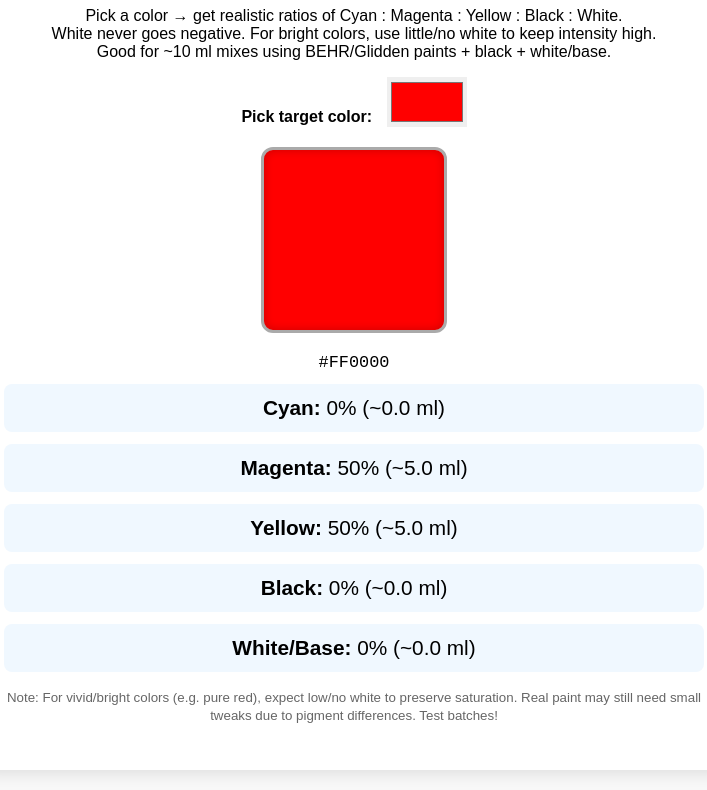
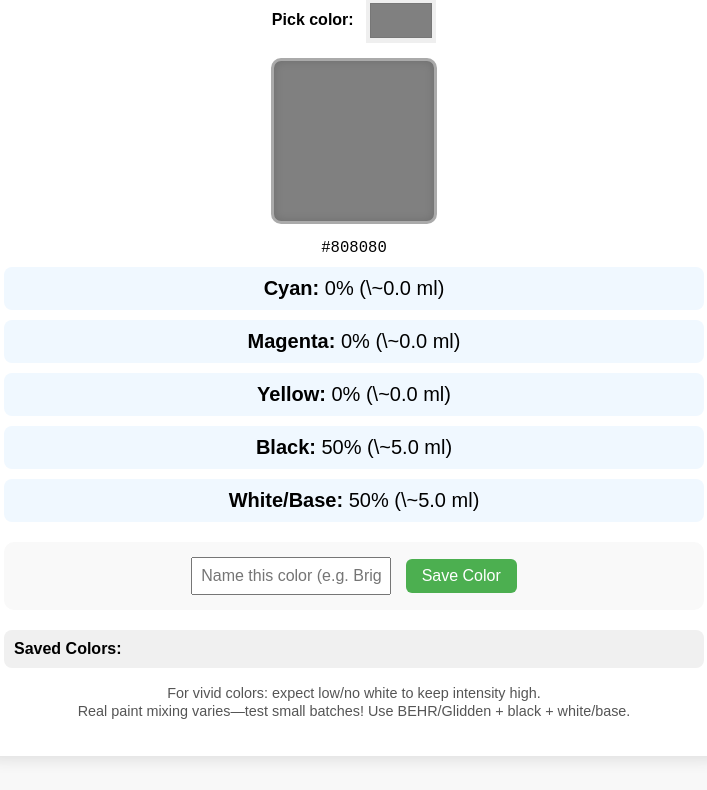
Before and after one commit to DaveTheElder/PaintPicker, a plain HTML site: page index.html in a window 1280 px wide. Shown: the part 168-958 px from the top of the page, without its empty margins (286-993 px from the left). Drawn offline with Linux system fonts and the light colour scheme.

Commit message:
Update index.html added color saving and new custom default color

```diff
--- a/index.html
+++ b/index.html
@@ -3,86 +3,143 @@
 <head>
   <meta charset="UTF-8" />
   <meta name="viewport" content="width=device-width, initial-scale=1.0"/>
-  <title>CMYK Paint Ratio Mixer (Fixed - No Negative White)</title>
+  <title>CMYK Paint Ratio Mixer (Saved Colors)</title>
   <style>
     body {
       font-family: Arial, sans-serif;
       background: #f8f8f8;
       text-align: center;
       padding: 20px;
+      margin: 0;
     }
-    h1 { color: #333; }
+    h1 { color: #333; margin-bottom: 10px; }
     .container {
       max-width: 700px;
       margin: 0 auto;
       background: white;
-      padding: 30px;
+      padding: 20px;
       border-radius: 12px;
       box-shadow: 0 4px 15px rgba(0,0,0,0.1);
     }
     #colorPreview {
-      width: 180px;
-      height: 180px;
-      margin: 20px auto;
+      width: 160px;
+      height: 160px;
+      margin: 15px auto;
       border: 3px solid #aaa;
-      border-radius: 12px;
-      box-shadow: inset 0 0 10px rgba(0,0,0,0.2);
+      border-radius: 10px;
+      box-shadow: inset 0 0 10px rgba(0,0,0,0.15);
     }
     .ratio {
-      font-size: 1.3em;
-      margin: 12px 0;
-      padding: 12px;
+      font-size: 1.25em;
+      margin: 10px 0;
+      padding: 10px;
       background: #f0f8ff;
       border-radius: 8px;
     }
-    label { font-weight: bold; margin-right: 10px; }
+    label { font-weight: bold; margin-right: 8px; }
     input[type="color"] {
-      width: 80px;
-      height: 50px;
+      width: 70px;
+      height: 45px;
       border: none;
       cursor: pointer;
+      vertical-align: middle;
     }
-    #targetHex { font-family: monospace; font-size: 1.3em; margin: 10px 0; }
-    small { color: #666; }
+    #targetHex { font-family: monospace; font-size: 1.2em; margin: 8px 0; }
+    #saveSection {
+      margin: 20px 0;
+      padding: 15px;
+      background: #f9f9f9;
+      border-radius: 10px;
+    }
+    #colorName {
+      padding: 8px;
+      width: 180px;
+      margin-right: 10px;
+      font-size: 1em;
+    }
+    button {
+      padding: 8px 16px;
+      font-size: 1em;
+      cursor: pointer;
+      border: none;
+      border-radius: 6px;
+      background: #4CAF50;
+      color: white;
+    }
+    button:hover { background: #45a049; }
+    #savedColors {
+      margin-top: 20px;
+      max-height: 300px;
+      overflow-y: auto;
+      padding: 10px;
+      background: #f0f0f0;
+      border-radius: 8px;
+      text-align: left;
+    }
+    .saved-item {
+      display: flex;
+      align-items: center;
+      padding: 8px;
+      margin: 6px 0;
+      background: white;
+      border-radius: 6px;
+      cursor: pointer;
+      box-shadow: 0 1px 4px rgba(0,0,0,0.1);
+    }
+    .saved-item:hover { background: #e8f4ff; }
+    .saved-swatch {
+      width: 36px;
+      height: 36px;
+      border: 1px solid #ccc;
+      border-radius: 4px;
+      margin-right: 12px;
+    }
+    small { color: #555; font-size: 0.9em; }
+    @media (max-width: 500px) {
+      #colorPreview { width: 140px; height: 140px; }
+      .ratio { font-size: 1.1em; padding: 8px; }
+    }
   </style>
 </head>
 <body>
   <div class="container">
-    <h1>CMYK Paint Ratio Calculator (with Black & White - Fixed)</h1>
-    <p>Pick a color → get realistic ratios of Cyan : Magenta : Yellow : Black : White.<br>
-       White never goes negative. For bright colors, use little/no white to keep intensity high.<br>
-       Good for ~10 ml mixes using BEHR/Glidden paints + black + white/base.</p>
+    <h1>CMYK Paint Ratio Mixer</h1>
+    <p>Pick a color → see Cyan : Magenta : Yellow : Black : White ratios for mixing \~10 ml.<br>
+       Save your favorites for quick access.</p>
 
-    <label for="colorPicker">Pick target color:</label>
-    <input type="color" id="colorPicker" value="#ff0000" />
+    <label for="colorPicker">Pick color:</label>
+    <input type="color" id="colorPicker" value="#808080" />
 
     <div id="colorPreview"></div>
+    <div id="targetHex">#808080</div>
 
-    <div id="targetHex">#ff0000</div>
+    <div class="ratio"><strong>Cyan:</strong> <span id="cyanRatio">0%</span> (\~<span id="cyanMl">0.0</span> ml)</div>
+    <div class="ratio"><strong>Magenta:</strong> <span id="magentaRatio">0%</span> (\~<span id="magentaMl">0.0</span> ml)</div>
+    <div class="ratio"><strong>Yellow:</strong> <span id="yellowRatio">0%</span> (\~<span id="yellowMl">0.0</span> ml)</div>
+    <div class="ratio"><strong>Black:</strong> <span id="blackRatio">0%</span> (\~<span id="blackMl">0.0</span> ml)</div>
+    <div class="ratio"><strong>White/Base:</strong> <span id="whiteRatio">0%</span> (\~<span id="whiteMl">0.0</span> ml)</div>
 
-    <div class="ratio">
-      <strong>Cyan:</strong> <span id="cyanRatio">0%</span> (~<span id="cyanMl">0.0</span> ml)
-    </div>
-    <div class="ratio">
-      <strong>Magenta:</strong> <span id="magentaRatio">0%</span> (~<span id="magentaMl">0.0</span> ml)
-    </div>
-    <div class="ratio">
-      <strong>Yellow:</strong> <span id="yellowRatio">0%</span> (~<span id="yellowMl">0.0</span> ml)
-    </div>
-    <div class="ratio">
-      <strong>Black:</strong> <span id="blackRatio">0%</span> (~<span id="blackMl">0.0</span> ml)
-    </div>
-    <div class="ratio">
-      <strong>White/Base:</strong> <span id="whiteRatio">0%</span> (~<span id="whiteMl">0.0</span> ml)
+    <div id="saveSection">
+      <input type="text" id="colorName" placeholder="Name this color (e.g. Bright Red)" />
+      <button id="saveBtn">Save Color</button>
     </div>
 
-    <p><small>Note: For vivid/bright colors (e.g. pure red), expect low/no white to preserve saturation. Real paint may still need small tweaks due to pigment differences. Test batches!</small></p>
+    <div id="savedColors">
+      <strong>Saved Colors:</strong><br>
+      <div id="savedList"></div>
+    </div>
+
+    <p><small>For vivid colors: expect low/no white to keep intensity high.<br>
+       Real paint mixing varies—test small batches! Use BEHR/Glidden + black + white/base.</small></p>
   </div>
 
   <script>
     const picker = document.getElementById('colorPicker');
     const preview = document.getElementById('colorPreview');
     const hexDisplay = document.getElementById('targetHex');
+    const saveBtn = document.getElementById('saveBtn');
+    const colorNameInput = document.getElementById('colorName');
+    const savedList = document.getElementById('savedList');
 
     const cyanEl    = document.getElementById('cyanRatio');
     const magentaEl  = document.getElementById('magentaRatio');
@@ -96,28 +153,19 @@
     const blackMlEl   = document.getElementById('blackMl');
     const whiteMlEl   = document.getElementById('whiteMl');
 
+    // Load saved colors from localStorage
+    let savedColors = JSON.parse(localStorage.getItem('savedPaintColors')) || [];
+
     function rgbToCmyk(r, g, b) {
-      let rn = r / 255;
-      let gn = g / 255;
-      let bn = b / 255;
-
-      let c = 1 - rn;
-      let m = 1 - gn;
-      let y = 1 - bn;
-
+      let rn = r / 255, gn = g / 255, bn = b / 255;
+      let c = 1 - rn, m = 1 - gn, y = 1 - bn;
       let k = Math.min(c, m, y, 1);
 
-      if (k >= 1) {
-        return 0, 0, 0, 100, 0; // pure black
-      }
+      if (k >= 1) return { c: 0, m: 0, y: 0, k: 100, w: 0 };
 
-      c = (c - k) / (1 - k);
-      m = (m - k) / (1 - k);
-      y = (y - k) / (1 - k);
-
-      c = Math.max(0, Math.min(1, c));
-      m = Math.max(0, Math.min(1, m));
-      y = Math.max(0, Math.min(1, y));
+      c = (c - k) / (1 - k) || 0;
+      m = (m - k) / (1 - k) || 0;
+      y = (y - k) / (1 - k) || 0;
 
       let cPct = Math.round(c * 100);
       let mPct = Math.round(m * 100);
@@ -125,10 +173,8 @@
       let kPct = Math.round(k * 100);
 
       let totalInk = cPct + mPct + yPct + kPct;
-
       let wPct = 100 - totalInk;
 
-      // Fix if totalInk > 100 (rounding/saturation issue) → scale CMYK down, white >=0
       if (totalInk > 100) {
         const scale = 100 / totalInk;
         cPct = Math.round(cPct * scale);
@@ -138,12 +184,9 @@
         wPct = 100 - (cPct + mPct + yPct + kPct);
       }
 
-      // Final clamp & rounding fix (white never negative)
       wPct = Math.max(0, wPct);
       let finalSum = cPct + mPct + yPct + kPct + wPct;
-      if (finalSum !== 100) {
-        wPct += 100 - finalSum; // adjust white
-      }
+      if (finalSum !== 100) wPct += 100 - finalSum;
 
       return { c: cPct, m: mPct, y: yPct, k: kPct, w: wPct };
     }
@@ -158,20 +201,46 @@
 
       const { c, m, y, k, w } = rgbToCmyk(r, g, b);
 
-      cyanEl.textContent    = c + '%';
-      magentaEl.textContent  = m + '%';
-      yellowEl.textContent   = y + '%';
-      blackEl.textContent    = k + '%';
-      whiteEl.textContent    = w + '%';
-
-      cyanMlEl.textContent    = (c / 10).toFixed(1);
-      magentaMlEl.textContent  = (m / 10).toFixed(1);
-      yellowMlEl.textContent   = (y / 10).toFixed(1);
-      blackMlEl.textContent    = (k / 10).toFixed(1);
-      whiteMlEl.textContent    = (w / 10).toFixed(1);
+      cyanEl.textContent    = c + '%';    cyanMlEl.textContent    = (c / 10).toFixed(1);
+      magentaEl.textContent  = m + '%';   magentaMlEl.textContent  = (m / 10).toFixed(1);
+      yellowEl.textContent   = y + '%';   yellowMlEl.textContent   = (y / 10).toFixed(1);
+      blackEl.textContent    = k + '%';   blackMlEl.textContent    = (k / 10).toFixed(1);
+      whiteEl.textContent    = w + '%';   whiteMlEl.textContent    = (w / 10).toFixed(1);
     }
 
+    function renderSavedColors() {
+      savedList.innerHTML = '';
+      savedColors.forEach((item, index) => {
+        const div = document.createElement('div');
+        div.className = 'saved-item';
+        div.innerHTML = `
+          <div class="saved-swatch" style="background:${item.hex}"></div>
+          <span>\( {item.name} ( \){item.hex})</span>
+        `;
+        div.onclick = () => {
+          picker.value = item.hex;
+          updateFromColor(item.hex);
+        };
+        savedList.appendChild(div);
+      });
+    }
+
+    // Save current color
+    saveBtn.onclick = () => {
+      const hex = picker.value;
+      let name = colorNameInput.value.trim();
+      if (!name) name = `Color ${savedColors.length + 1}`;
+
+      savedColors.push({ name, hex });
+      localStorage.setItem('savedPaintColors', JSON.stringify(savedColors));
+      renderSavedColors();
+      colorNameInput.value = ''; // clear input
+    };
+
+    // Initial setup
     updateFromColor(picker.value);
+    renderSavedColors();
+
     picker.addEventListener('input', (e) => updateFromColor(e.target.value));
   </script>
 </body>
```
